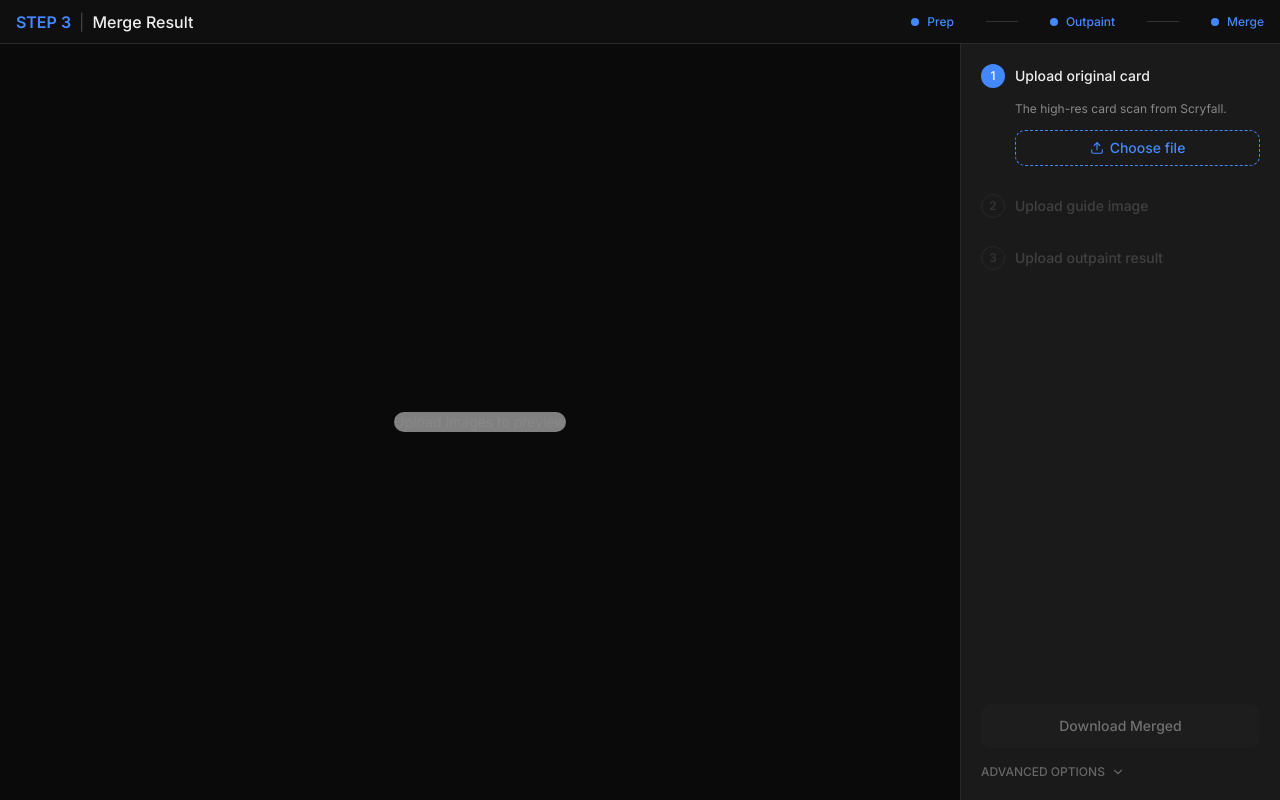
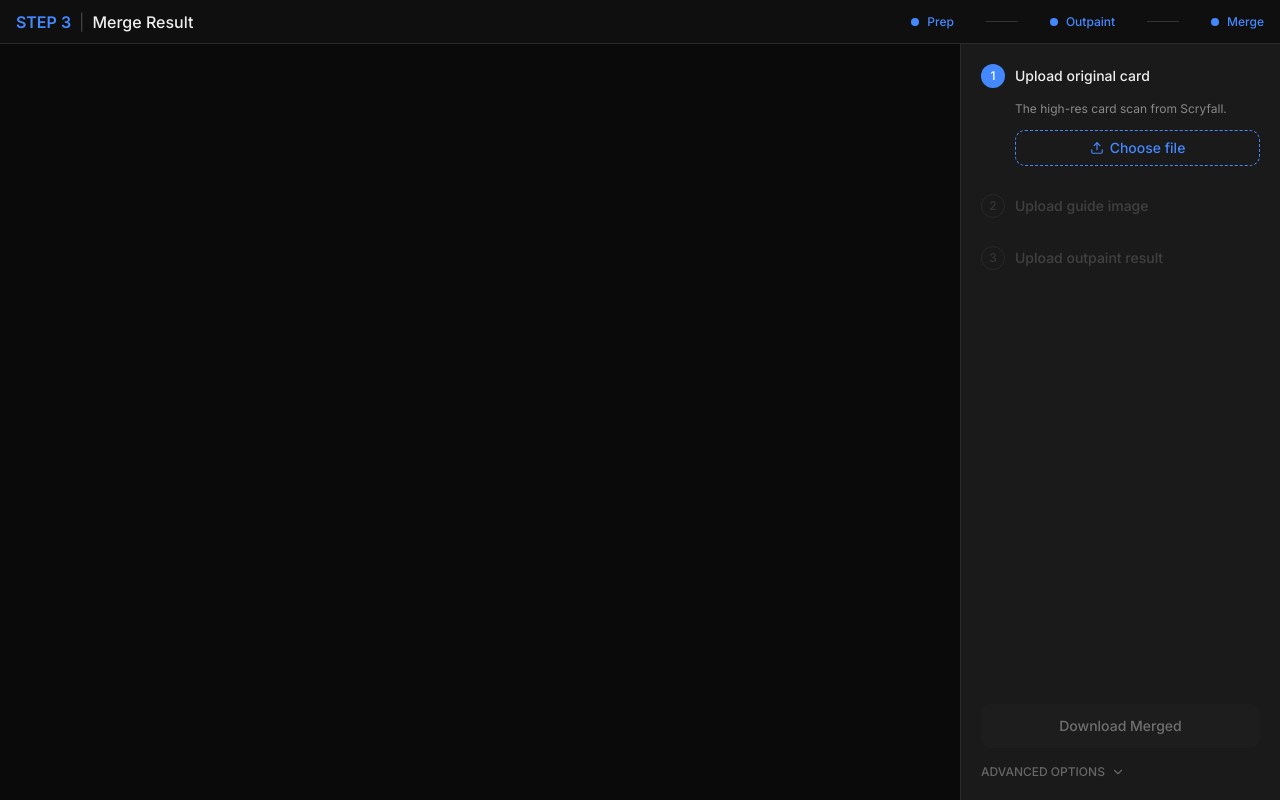
Before and after one commit to alfredskeden/mpctools, a Next.js app: page /merger in a window 1280 px wide. Built offline with nearby package versions, Linux system fonts and the light colour scheme.

Commit message:
fix some stuff

```diff
--- a/components/merger/MergerCanvas.tsx
+++ b/components/merger/MergerCanvas.tsx
@@ -148,7 +148,7 @@ export const MergerCanvas = forwardRef<MergerCanvasHandle, MergerCanvasProps>(
         className="flex size-full items-center justify-center"
         data-testid="merger-canvas-container"
       >
-        {hasContent ? (
+        {hasContent && (
           <canvas
             ref={canvasRef}
             data-testid="merger-canvas"
@@ -158,15 +158,6 @@ export const MergerCanvas = forwardRef<MergerCanvasHandle, MergerCanvasProps>(
             }}
             className="rounded-lg"
           />
-        ) : (
-          <div
-            className="flex aspect-canvas max-h-canvas max-w-canvas items-center justify-center rounded-lg bg-canvas-bg"
-            data-testid="merger-canvas-placeholder"
-          >
-            <p className="text-sm text-text-secondary">
-              Upload images to preview
-            </p>
-          </div>
         )}
       </div>
     );
```
Also changed, not shown: 2 other files (tests, documents, lock files or other folders).
